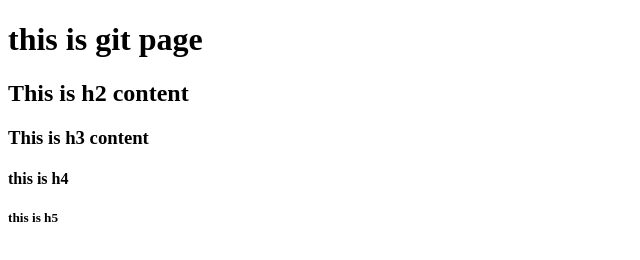
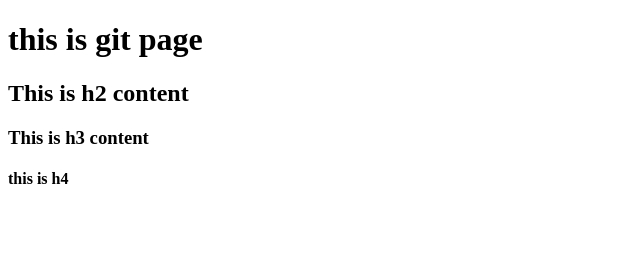
Before and after one commit to shashi0802/Project, a plain HTML site: page experimentOnGit.html in a window 1280 px wide. Shown: the full height of the page, 0-640 px from the left. Drawn offline with Linux system fonts and the light colour scheme.

Commit message:
H5 is removed now

```diff
--- a/experimentOnGit.html
+++ b/experimentOnGit.html
@@ -8,6 +8,6 @@
         <h2>This is h2 content</h2>
         <h3>This is h3 content</h3>
         <h4>this is h4</h4>
-        <h5>this is h5</h5>
+
     </body>
 </html>
```
